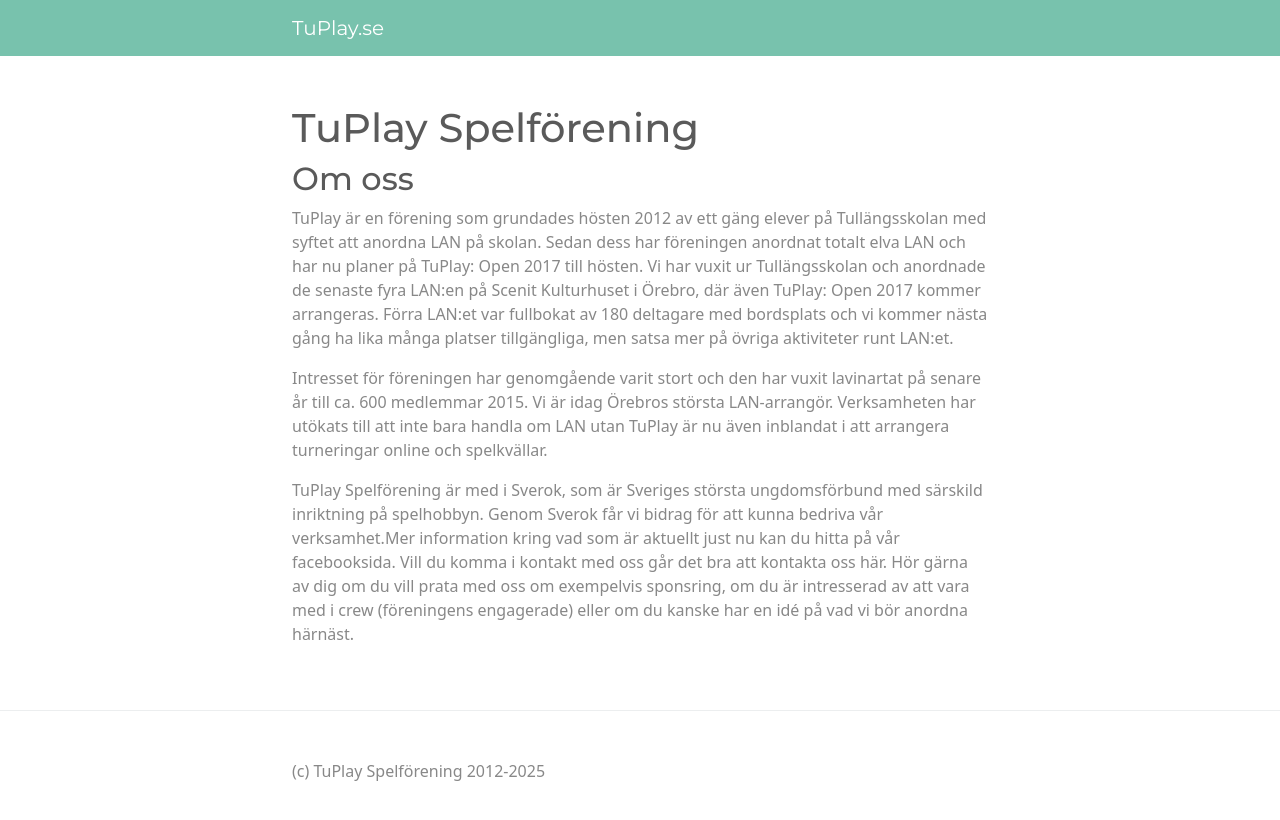
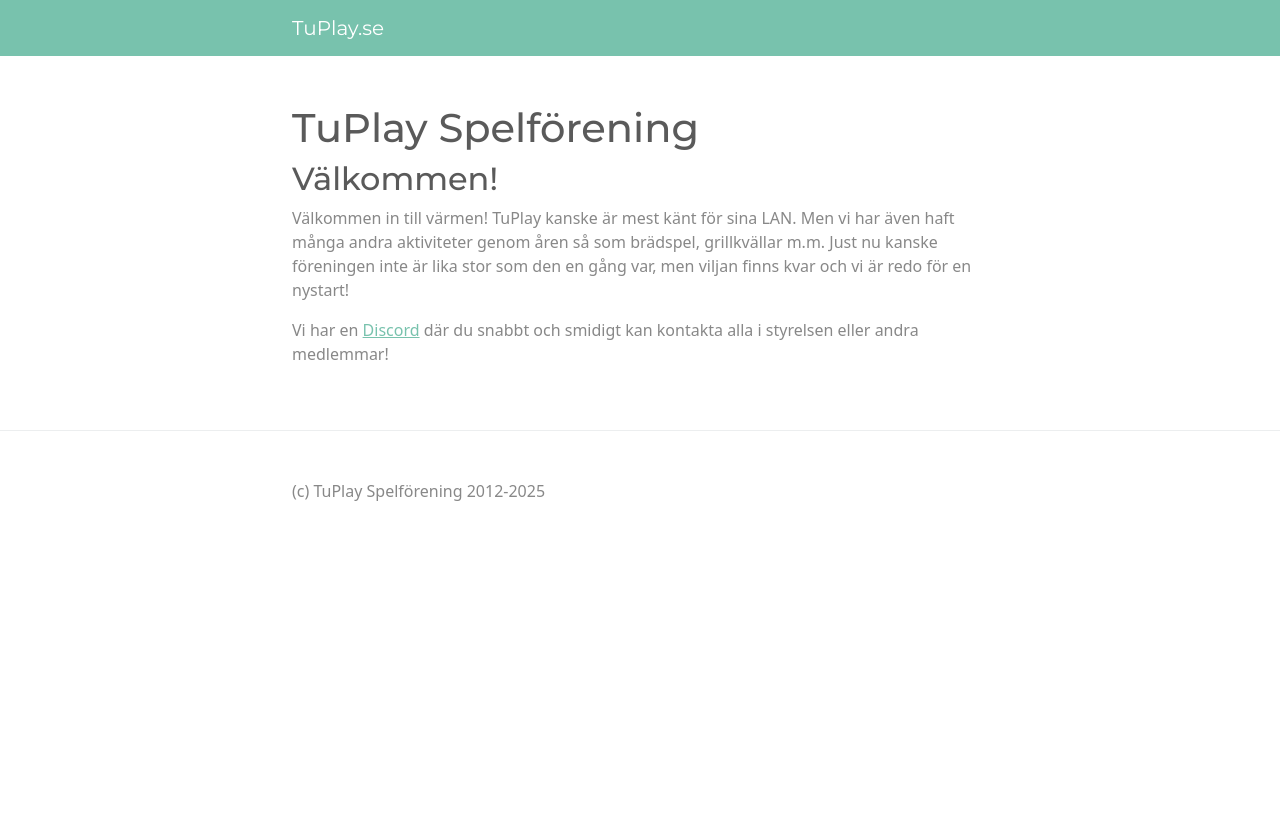
Before and after one commit to TuPlay-Spelforening/TuPlay, a Jekyll site: the page built from index.md, in a window 1280 px wide. Shown: the top 820 px of the page. Built offline with Jekyll 4.4.1, drawn with Linux system fonts in a browser that asks for light colours.

Commit message:
i hope i didnt break things again

```diff
--- a/index.md
+++ b/index.md
@@ -3,9 +3,7 @@
 title: TuPlay Spelförening
 ---
 
-## Om oss
-TuPlay är en förening som grundades hösten 2012 av ett gäng elever på Tullängsskolan med syftet att anordna LAN på skolan. Sedan dess har föreningen anordnat totalt elva LAN och har nu planer på TuPlay: Open 2017 till hösten. Vi har vuxit ur Tullängsskolan och anordnade de senaste fyra LAN:en på Scenit Kulturhuset i Örebro, där även TuPlay: Open 2017 kommer arrangeras. Förra LAN:et var fullbokat av 180 deltagare med bordsplats och vi kommer nästa gång ha lika många platser tillgängliga, men satsa mer på övriga aktiviteter runt LAN:et.
+## Välkommen!
+Välkommen in till värmen! TuPlay kanske är mest känt för sina LAN. Men vi har även haft många andra aktiviteter genom åren så som brädspel, grillkvällar m.m. Just nu kanske föreningen inte är lika stor som den en gång var, men viljan finns kvar och vi är redo för en nystart!
 
-Intresset för föreningen har genomgående varit stort och den har vuxit lavinartat på senare år till ca. 600 medlemmar 2015. Vi är idag Örebros största LAN-arrangör. Verksamheten har utökats till att inte bara handla om LAN utan TuPlay är nu även inblandat i att arrangera turneringar online och spelkvällar.
-
-TuPlay Spelförening är med i Sverok, som är Sveriges största ungdomsförbund med särskild inriktning på spelhobbyn. Genom Sverok får vi bidrag för att kunna bedriva vår verksamhet.Mer information kring vad som är aktuellt just nu kan du hitta på vår facebooksida. Vill du komma i kontakt med oss går det bra att kontakta oss här. Hör gärna av dig om du vill prata med oss om exempelvis sponsring, om du är intresserad av att vara med i crew (föreningens engagerade) eller om du kanske har en idé på vad vi bör anordna härnäst.
+Vi har en [Discord](https://discord.gg/cjF8gZuwtm) där du snabbt och smidigt kan kontakta alla i styrelsen eller andra medlemmar!
```
Also changed, not shown: about.md (added, +11 -0 lines), member.md (added, +15 -0 lines).
